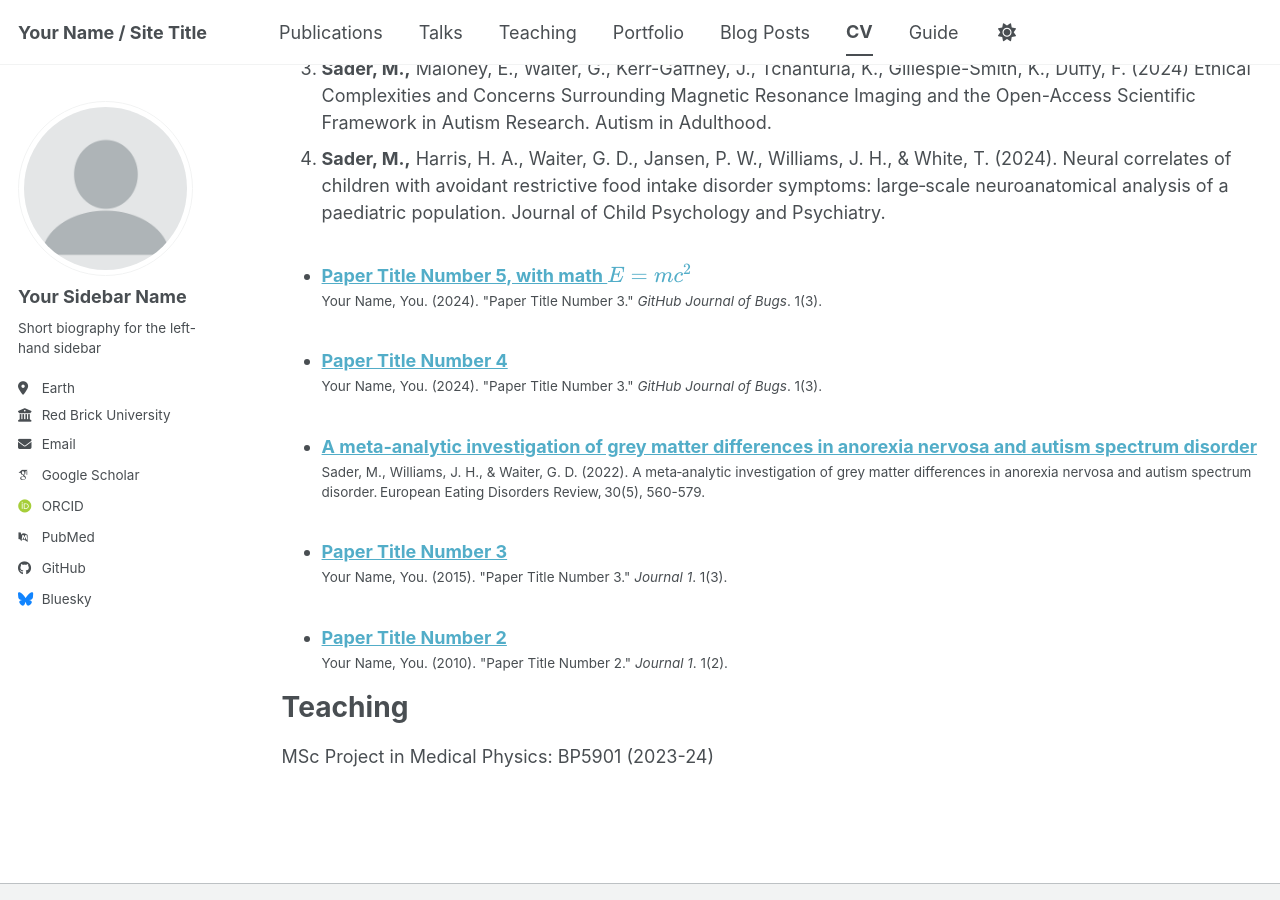
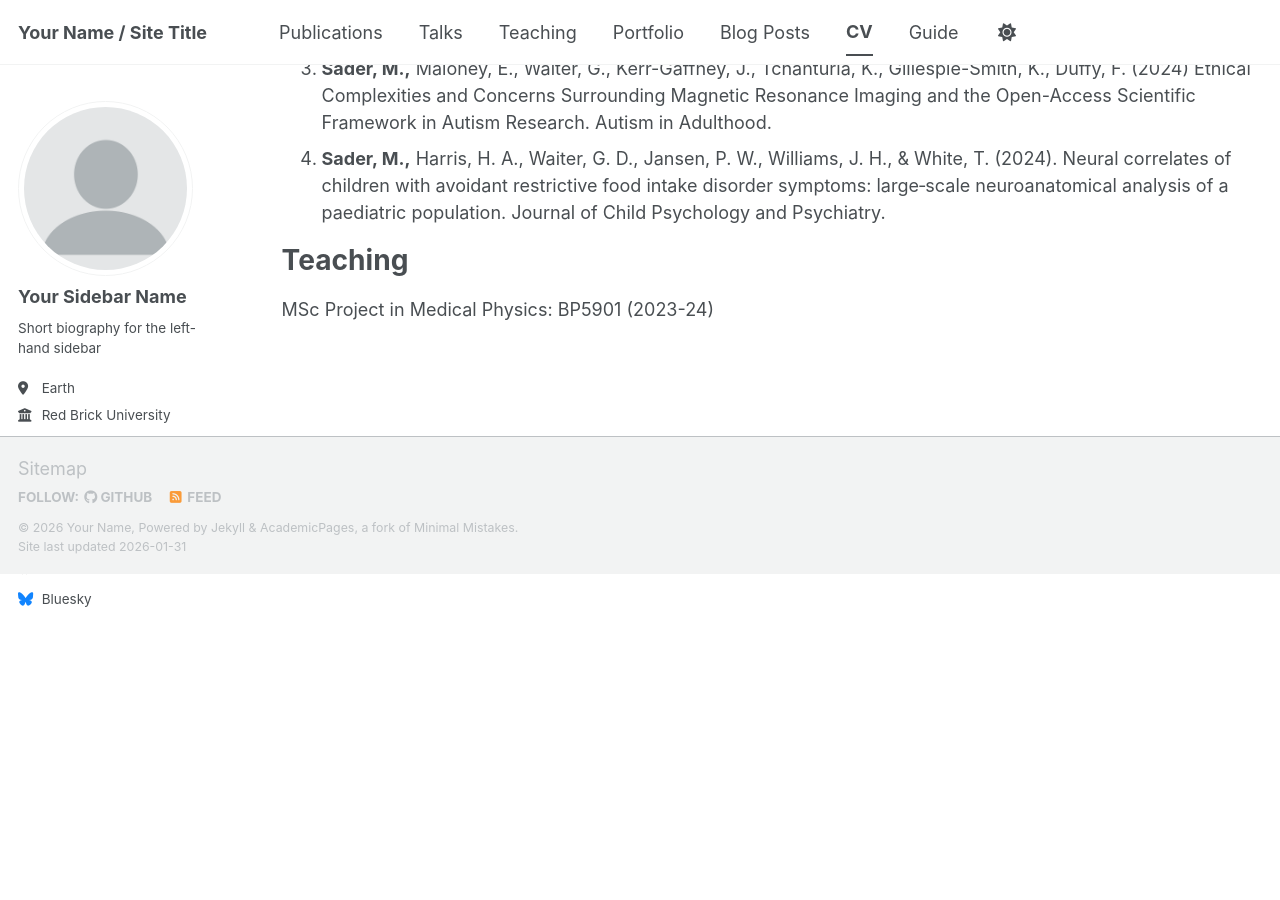
Before and after one commit to sadermichelle/sadermichelle.github.io, a Jekyll site: the page built from _pages/cv.md, in a window 1280 px wide and 900 px high, scrolled down 2750 px. Built offline with Jekyll 4.4.1, drawn with Linux system fonts in a browser that asks for light colours; some web fonts are replaced; a script bundle is joined from its source files by our own code; library files that are not in the unit come from our copies; after the commit the page ends 3324 px from its top, so only the background shows below that.

Commit message:
Update cv.md

```diff
--- a/_pages/cv.md
+++ b/_pages/cv.md
@@ -79,9 +79,6 @@
 2.	 **Sader, M.,** Weston., A., Buchan, K., Kerr-Gaffney, J., Sharpe, H., Gillespie-Smith, K., Duffy, F. (2025) The Co-occurrence of Autism and Avoidant/Restrictive Food Intake Disorder (ARFID): A Prevalence-Based Meta-Analysis. International Journal of Eating Disorders.
 3.	**Sader, M.,** Maloney, E., Waiter, G., Kerr-Gaffney, J., Tchanturia, K., Gillespie-Smith, K., Duffy, F. (2024) Ethical Complexities and Concerns Surrounding Magnetic Resonance Imaging and the Open-Access Scientific Framework in Autism Research. Autism in Adulthood.
 4.	 **Sader, M.,** Harris, H. A., Waiter, G. D., Jansen, P. W., Williams, J. H., & White, T. (2024). Neural correlates of children with avoidant restrictive food intake disorder symptoms: large‐scale neuroanatomical analysis of a paediatric population. Journal of Child Psychology and Psychiatry.
- <ul>{% for post in site.publications reversed %}
-    {% include archive-single-cv.html %}
-  {% endfor %}</ul>
 
 
 Teaching
```
